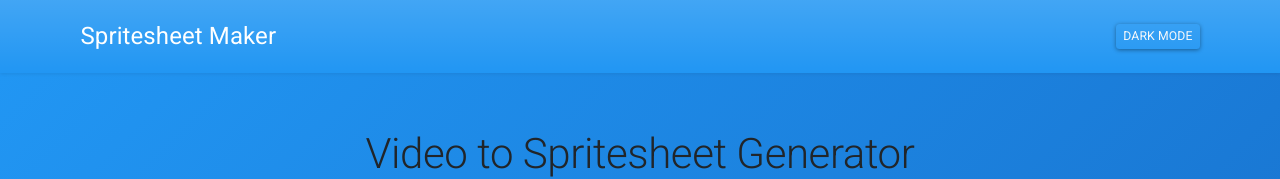
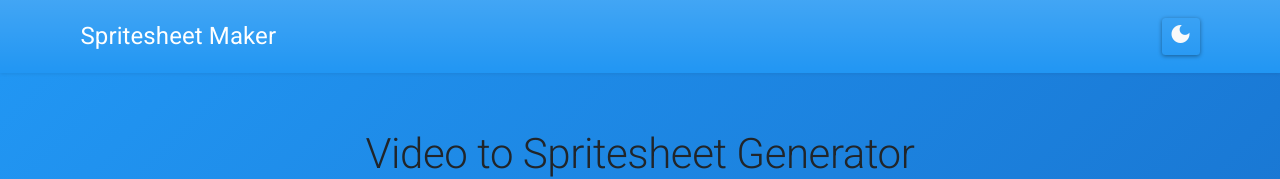
Before and after one commit to rishabhnayak/video-to-spritesheet-maker, a plain HTML site: page index.html in a window 1280 px wide. Shown: the top 179 px of the page. Drawn offline with nearby package versions, Linux system fonts and the light colour scheme.

Commit message:
feat: add dark/light theme toggle

```diff
--- a/css/base.css
+++ b/css/base.css
@@ -306,6 +306,8 @@ html {
   background-color: var(--color-background);
   -webkit-font-smoothing: antialiased;
   box-sizing: border-box;
+  transition: background-color var(--duration-normal) var(--ease-standard),
+    color var(--duration-normal) var(--ease-standard);
 }
 
 body {
--- a/index.html
+++ b/index.html
@@ -24,7 +24,9 @@
 
         <div class="container d-flex justify-content-between align-items-center">
             <a class="navbar-brand" href="#">Spritesheet Maker</a>
-            <button id="themeToggle" class="btn btn-outline-light btn-sm" type="button">Dark Mode</button>
+            <button id="themeToggle" class="btn btn-outline-light btn-sm" type="button" aria-label="Toggle theme">
+                <span class="material-icons" id="themeIcon">dark_mode</span>
+            </button>
         </div>
     </nav>
 
--- a/js/main.js
+++ b/js/main.js
@@ -6,20 +6,26 @@ document.addEventListener('DOMContentLoaded', () => {
 function initThemeToggle() {
     const root = document.documentElement;
     const toggle = document.getElementById('themeToggle');
-    if (!toggle) return;
+    const icon = document.getElementById('themeIcon');
+    if (!toggle || !icon) return;
 
     const setTheme = (theme) => {
         root.setAttribute('data-color-scheme', theme);
         root.setAttribute('data-bs-theme', theme);
-        toggle.textContent = theme === 'dark' ? 'Light Mode' : 'Dark Mode';
+        icon.textContent = theme === 'dark' ? 'light_mode' : 'dark_mode';
+        toggle.setAttribute(
+            'aria-label',
+            theme === 'dark' ? 'Switch to light mode' : 'Switch to dark mode'
+        );
         localStorage.setItem('color-scheme', theme);
     };
 
-    // Initialize button text based on current theme
+    // Initialize button icon based on current theme
     setTheme(root.getAttribute('data-color-scheme') || 'light');
 
     toggle.addEventListener('click', () => {
-        const current = root.getAttribute('data-color-scheme') === 'dark' ? 'light' : 'dark';
+        const current =
+            root.getAttribute('data-color-scheme') === 'dark' ? 'light' : 'dark';
         setTheme(current);
     });
 }
```
